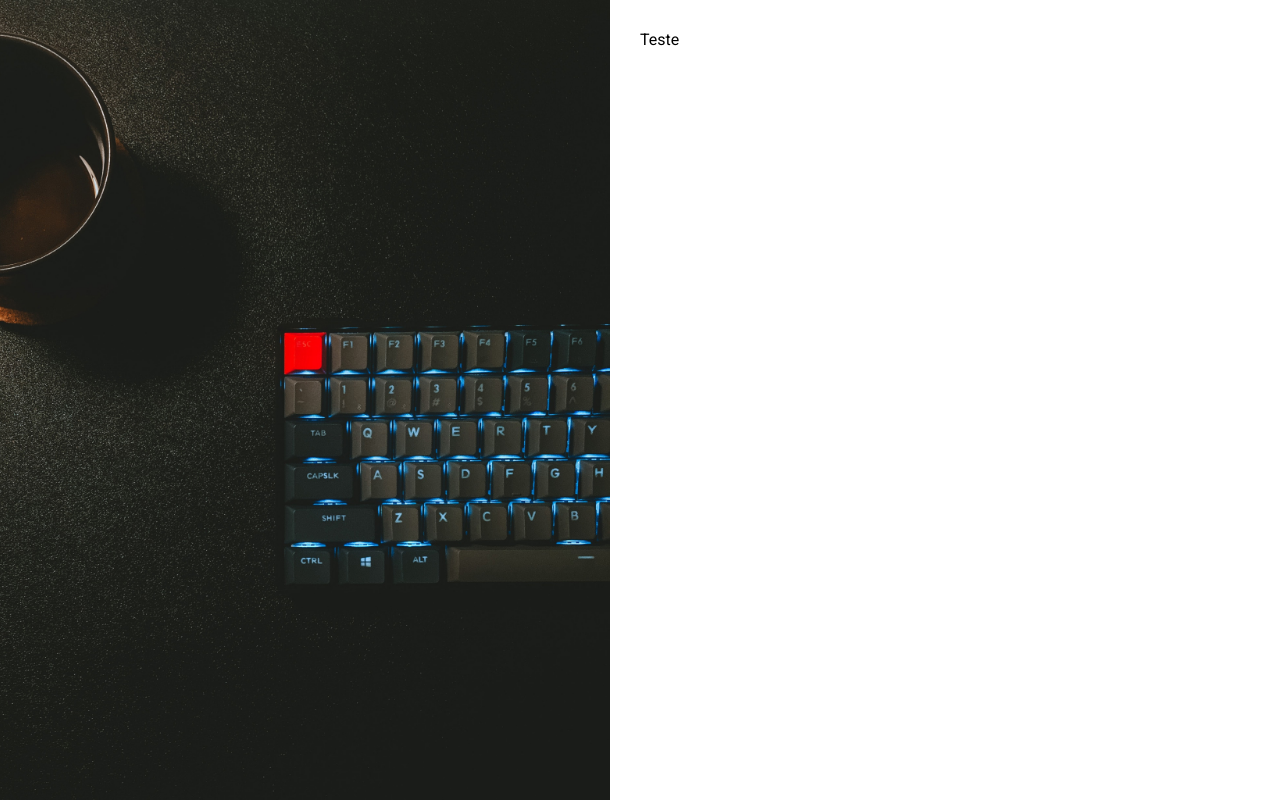
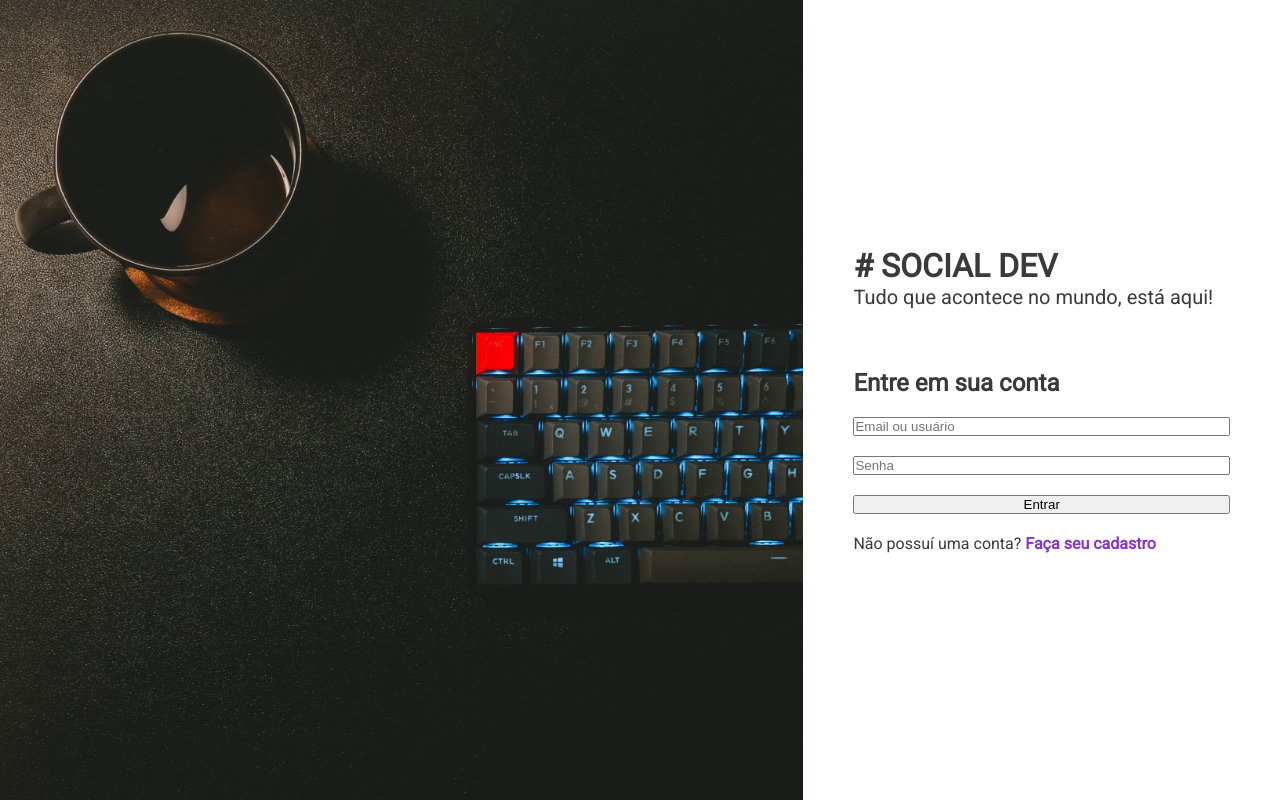
Before and after one commit to JeanCelin/social-dev, a Next.js app: page /login in a window 1280 px wide. Built offline with nearby package versions, Linux system fonts and the light colour scheme.

Commit message:
criado esqueleto na pagina de login

```diff
--- a/pages/_app.jsx
+++ b/pages/_app.jsx
@@ -8,10 +8,16 @@ const GlobalStyle = createGlobalStyle`
 
 body {
   font-family: 'Roboto', sans-serif;
+  color: #3a3a3a;
+}
+
+a {
+  color: #8933CD;
+  font-weight: bold;
+  text-decoration: none;
+
 }
 `
-
-
 function App ({ Component, pageProps }) {
   return (
     <>
--- a/pages/login.jsx
+++ b/pages/login.jsx
@@ -1,9 +1,37 @@
+import styled from 'styled-components'
+
 import ImageWithSpace from '../src/components/layout/ImageWithSpace'
+import H1 from '../src/components/typograpy/h1'
+import H2 from '../src/components/typograpy/h2'
+import H4 from '../src/components/typograpy/h4'
 
+const FormConteiner = styled.div`
+  margin-top: 60px;
+`
+const Form = styled.form`
+  display: flex;
+  flex-direction: column;
+  margin: 20px 0;
+  gap: 20px;
+`
+const Text = styled.text`
+  text-align: center;
+`
 function LoginPage () {
   return (
     <ImageWithSpace>
-      Teste
+      <H1># SOCIAL DEV </H1>
+      <H4>Tudo que acontece no mundo, está aqui!</H4>
+      <FormConteiner>
+        <H2>Entre em sua conta</H2>
+        <Form>
+          <input placeholder="Email ou usuário" type="email" />
+          <input placeholder="Senha" type="password"/>
+          <button>Entrar</button>
+        </Form>
+        <Text>Não possuí uma conta? <a href="#"> Faça seu cadastro</a></Text>
+      </FormConteiner>
+
     </ImageWithSpace>
   )
 }
--- a/src/components/layout/ImageWithSpace.jsx
+++ b/src/components/layout/ImageWithSpace.jsx
@@ -1,6 +1,6 @@
 import styled from "styled-components"
 
-const WIDTH_BREAK = '600px'
+const WIDTH_BREAK = '700px'
 
 const StyledFlex = styled.div`
   display: flex;
@@ -21,17 +21,18 @@ const StyledImage = styled.div`
 `
 const StyledContainer = styled.div`
   background-color: white;
-  padding: 30px;
+  padding: 30px 50px;
 
   @media (min-width: ${WIDTH_BREAK}) {
-    width: 100%;
-    min-width: calc(${WIDTH_BREAK} - 60px);
+    width: calc(${WIDTH_BREAK} - 100px);
   }
   @media (max-width: ${WIDTH_BREAK}) {
     width: 100%;
   }
 
-
+  display: flex;
+  flex-direction: column;
+  justify-content: center;
 `
 
 function ImageWithSpace ({ children, image }) {
--- /dev/null
+++ b/src/components/typograpy/h1.jsx
@@ -0,0 +1,8 @@
+import styled from "styled-components";
+
+const H1 = styled.h1`
+  font-siza: 60px;
+  font-weight: bold;
+
+`
+export default H1
--- /dev/null
+++ b/src/components/typograpy/h2.jsx
@@ -0,0 +1,8 @@
+import styled from "styled-components";
+
+const H2 = styled.h2`
+  font-siza: 40px;
+  font-weight: bold;
+
+`
+export default H2
--- /dev/null
+++ b/src/components/typograpy/h4.jsx
@@ -0,0 +1,8 @@
+import styled from "styled-components";
+
+const H4 = styled.h4`
+  font-size: 20px;
+  font-weight: 500;
+`
+
+export default H4
```
